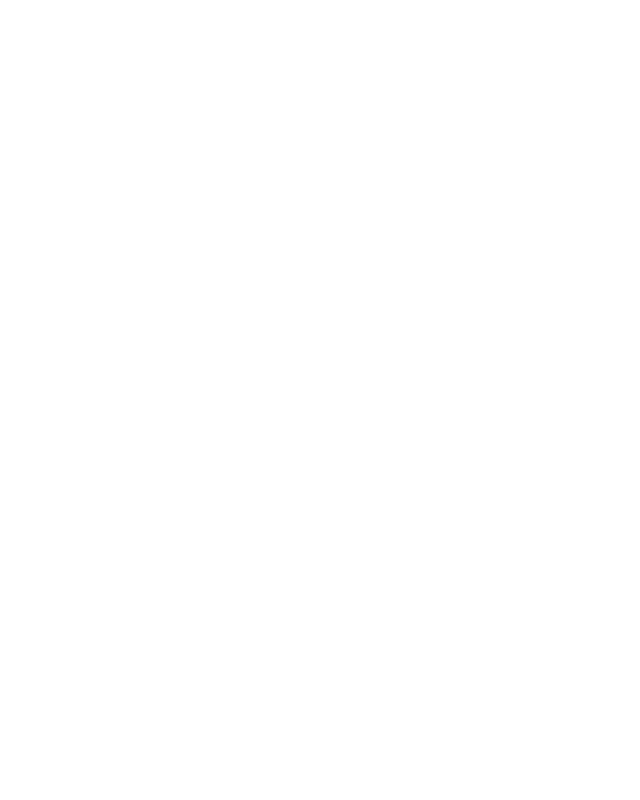
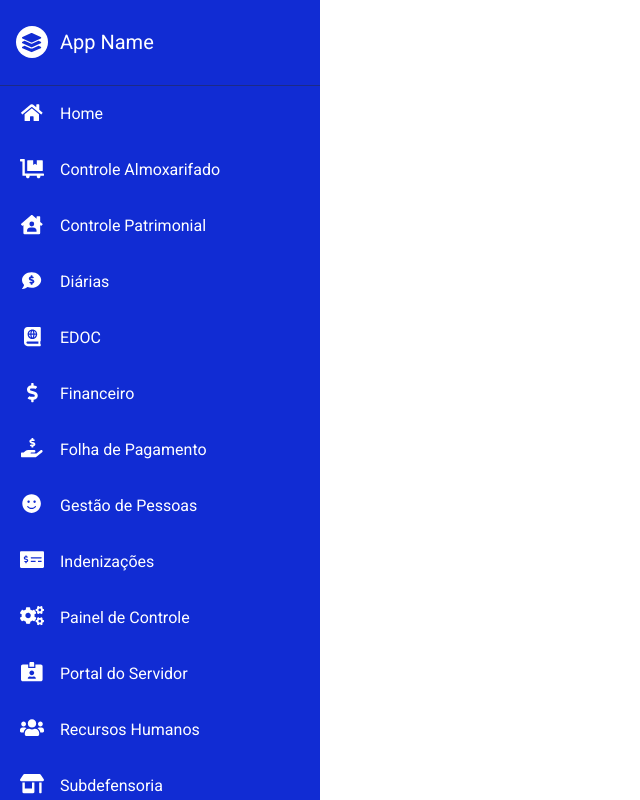
Before and after one commit to lucivaldo/vue-layout-example1, a Vue app: page / in a window 1280 px wide. Shown: the whole page, without its empty margins (0-640 px from the left). Built offline with nearby package versions, Linux system fonts and the light colour scheme.

Commit message:
Nav principal implementada

```diff
--- a/src/App.vue
+++ b/src/App.vue
@@ -1,5 +1,18 @@
 <template>
   <div id="app">
+    <AppSidebar/>
     <router-view/>
   </div>
 </template>
+
+<script>
+import AppSidebar from './components/layout/AppSidebar'
+
+export default {
+  name: 'App',
+
+  components:  {
+    AppSidebar,
+  }
+}
+</script>
--- /dev/null
+++ b/src/components/layout/AppSidebar.vue
@@ -0,0 +1,280 @@
+<template>
+  <div class="app-sidebar">
+    <ul class="app-nav">
+      <header class="app-nav__header">
+        <span class="app-nav__header__icon icon-leading"><i class="fas fa-layer-group"></i></span>
+        <span class="app-nav__header__title">App Name</span>
+        <span class="app-nav__header__icon icon-trailing"></span>
+      </header>
+
+      <li class="app-sidebar__item">
+        <a href="#" class="app-sidebar__link">
+          <span class="icon icon-leading"><i class="fas fa-home"></i></span>
+          <span class="app-sidebar__link__text">Home</span>
+          <span class="icon icon-trailing">
+            <span class="icon-trailing__notification"></span>
+            <span class="icon-trailing__item-status"></span>
+          </span>
+        </a>
+      </li>
+
+      <li class="app-sidebar__item">
+        <a href="#" class="app-sidebar__link">
+          <span class="icon icon-leading"><i class="fas fa-dolly-flatbed"></i></span>
+          <span class="app-sidebar__link__text">Controle Almoxarifado</span>
+          <span class="icon icon-trailing">
+            <span class="icon-trailing__notification"></span>
+            <span class="icon-trailing__item-status"></span>
+          </span>
+        </a>
+      </li>
+
+      <li class="app-sidebar__item">
+        <a href="#" class="app-sidebar__link">
+          <span class="icon icon-leading"><i class="fas fa-house-user"></i></span>
+          <span class="app-sidebar__link__text">Controle Patrimonial</span>
+          <span class="icon icon-trailing">
+            <span class="icon-trailing__notification"></span>
+            <span class="icon-trailing__item-status"></span>
+          </span>
+        </a>
+      </li>
+
+      <li class="app-sidebar__item">
+        <a href="#" class="app-sidebar__link">
+          <span class="icon icon-leading"><i class="fas fa-comment-dollar"></i></span>
+          <span class="app-sidebar__link__text">Diárias</span>
+          <span class="icon icon-trailing">
+            <span class="icon-trailing__notification"></span>
+            <span class="icon-trailing__item-status"></span>
+          </span>
+        </a>
+      </li>
+
+      <li class="app-sidebar__item">
+        <a href="#" class="app-sidebar__link">
+          <span class="icon icon-leading"><i class="fas fa-atlas"></i></span>
+          <span class="app-sidebar__link__text">EDOC</span>
+          <span class="icon icon-trailing">
+            <span class="icon-trailing__notification"></span>
+            <span class="icon-trailing__item-status"></span>
+          </span>
+        </a>
+      </li>
+
+      <li class="app-sidebar__item">
+        <a href="#" class="app-sidebar__link">
+          <span class="icon icon-leading"><i class="fas fa-dollar-sign"></i></span>
+          <span class="app-sidebar__link__text">Financeiro</span>
+          <span class="icon icon-trailing">
+            <span class="icon-trailing__notification"></span>
+            <span class="icon-trailing__item-status"></span>
+          </span>
+        </a>
+      </li>
+
+      <li class="app-sidebar__item">
+        <a href="#" class="app-sidebar__link">
+          <span class="icon icon-leading"><i class="fas fa-hand-holding-usd"></i></span>
+          <span class="app-sidebar__link__text">Folha de Pagamento</span>
+          <span class="icon icon-trailing">
+            <span class="icon-trailing__notification"></span>
+            <span class="icon-trailing__item-status"></span>
+          </span>
+        </a>
+      </li>
+
+      <li class="app-sidebar__item">
+        <a href="#" class="app-sidebar__link">
+          <span class="icon icon-leading"><i class="fas fa-smile"></i></span>
+          <span class="app-sidebar__link__text">Gestão de Pessoas</span>
+          <span class="icon icon-trailing">
+            <span class="icon-trailing__notification"></span>
+            <span class="icon-trailing__item-status"></span>
+          </span>
+        </a>
+      </li>
+
+      <li class="app-sidebar__item">
+        <a href="#" class="app-sidebar__link">
+          <span class="icon icon-leading"><i class="fas fa-money-check-alt"></i></span>
+          <span class="app-sidebar__link__text">Indenizações</span>
+          <span class="icon icon-trailing">
+            <span class="icon-trailing__notification"></span>
+            <span class="icon-trailing__item-status"></span>
+          </span>
+        </a>
+      </li>
+
+      <li class="app-sidebar__item">
+        <a href="#" class="app-sidebar__link">
+          <span class="icon icon-leading"><i class="fas fa-cogs"></i></span>
+          <span class="app-sidebar__link__text">Painel de Controle</span>
+          <span class="icon icon-trailing">
+            <span class="icon-trailing__notification"></span>
+            <span class="icon-trailing__item-status"></span>
+          </span>
+        </a>
+      </li>
+
+      <li class="app-sidebar__item">
+        <a href="#" class="app-sidebar__link">
+          <span class="icon icon-leading"><i class="fas fa-id-card-alt"></i></span>
+          <span class="app-sidebar__link__text">Portal do Servidor</span>
+          <span class="icon icon-trailing">
+            <span class="icon-trailing__notification"></span>
+            <span class="icon-trailing__item-status"></span>
+          </span>
+        </a>
+      </li>
+
+      <li class="app-sidebar__item">
+        <a href="#" class="app-sidebar__link">
+          <span class="icon icon-leading"><i class="fas fa-users"></i></span>
+          <span class="app-sidebar__link__text">Recursos Humanos</span>
+          <span class="icon icon-trailing">
+            <span class="icon-trailing__notification"></span>
+            <span class="icon-trailing__item-status"></span>
+          </span>
+        </a>
+      </li>
+
+      <li class="app-sidebar__item">
+        <a href="#" class="app-sidebar__link">
+          <span class="icon icon-leading"><i class="fas fa-store-alt"></i></span>
+          <span class="app-sidebar__link__text">Subdefensoria</span>
+          <span class="icon icon-trailing">
+            <span class="icon-trailing__notification"></span>
+            <span class="icon-trailing__item-status"></span>
+          </span>
+        </a>
+      </li>
+
+      <div class="app-nav__footer">
+        <li class="app-sidebar__divider"></li>
+
+        <ul class="app-nav__footer__nav">
+          <li class="app-sidebar__item">
+            <a href="#" class="app-sidebar__link">
+              <span class="icon icon-leading"><i class="fas fa-cog"></i></span>
+              <span class="app-sidebar__link__text">Ajustes</span>
+              <span class="icon icon-trailing">
+                <span class="icon-trailing__notification"></span>
+                <span class="icon-trailing__item-status"></span>
+              </span>
+            </a>
+          </li>
+
+          <li class="app-sidebar__item">
+            <a href="#" class="app-sidebar__link">
+              <span class="icon icon-leading"><i class="fas fa-question-circle"></i></span>
+              <span class="app-sidebar__link__text">Ajuda</span>
+              <span class="icon icon-trailing">
+                <span class="icon-trailing__notification"></span>
+                <span class="icon-trailing__item-status"></span>
+              </span>
+            </a>
+          </li>
+
+          <li class="app-sidebar__divider"></li>
+
+          <li class="app-sidebar__item">
+            <a href="#" class="app-sidebar__link">
+              <span class="icon icon-leading"><i class="fas fa-expand"></i></span>
+            </a>
+          </li>
+        </ul>
+      </div>
+    </ul>
+  </div>
+</template>
+
+<script>
+export default {
+  name: 'AppSidebar'
+}
+</script>
+
+<style lang="scss">
+:root {
+  --app-sidebar-background-color: #112cd3;
+  --app-sidebar-width: 20rem;
+  --app-sidebar-icon-font-size: 1.2rem;
+  --app-sidebar-icon-width: 2rem;
+  --app-sidebar-divider-color: rgba(44, 44, 44, .45);
+}
+
+.app-sidebar {
+  position: fixed;
+  top: 0;
+  left: 0;
+  height: 100%;
+}
+
+.app-nav {
+  background-color: var(--app-sidebar-background-color, #112cd3);
+  width: var(--app-sidebar-width, 20rem);
+  height: 100%;
+}
+
+.app-sidebar {
+  &__item, &__link {
+    display: block;
+  }
+
+  &__link {
+    color: white;
+    padding: .85rem 1rem;
+    text-decoration: none;
+    transition: .3s;
+
+    &:hover {
+      background-color: #040609;
+    }
+
+    .icon-leading {
+      display: inline-block;
+      text-align: center;
+      margin-right: .75rem;
+      width: var(--app-sidebar-icon-width);
+      font-size: var(--app-sidebar-icon-font-size);
+    }
+  }
+
+  &__divider {
+    border-bottom: 1px solid var(--app-sidebar-divider-color);
+    display: block;
+  }
+}
+
+.app-nav {
+  overflow-y: auto;
+  overflow-x: hidden;
+
+  &__header {
+    border-bottom: 1px solid var(--app-sidebar-divider-color);
+    display: flex;
+    align-items: center;
+    // margin-bottom: 1.65rem;
+    padding: 1.65rem 1rem;
+
+    .icon-leading {
+      background-color: white;
+      border-radius: 555%;
+      color: var(--app-sidebar-background-color, #112cd3);
+      display: inline-flex;
+      font-size: var(--app-sidebar-icon-font-size);
+      justify-content: center;
+      align-items: center;
+      width: var(--app-sidebar-icon-width);
+      height: var(--app-sidebar-icon-width);
+      margin-right: .75rem;
+    }
+
+    &__title {
+      color: white;
+      font-size: 1.25rem;
+    }
+  }
+}
+</style>
```
